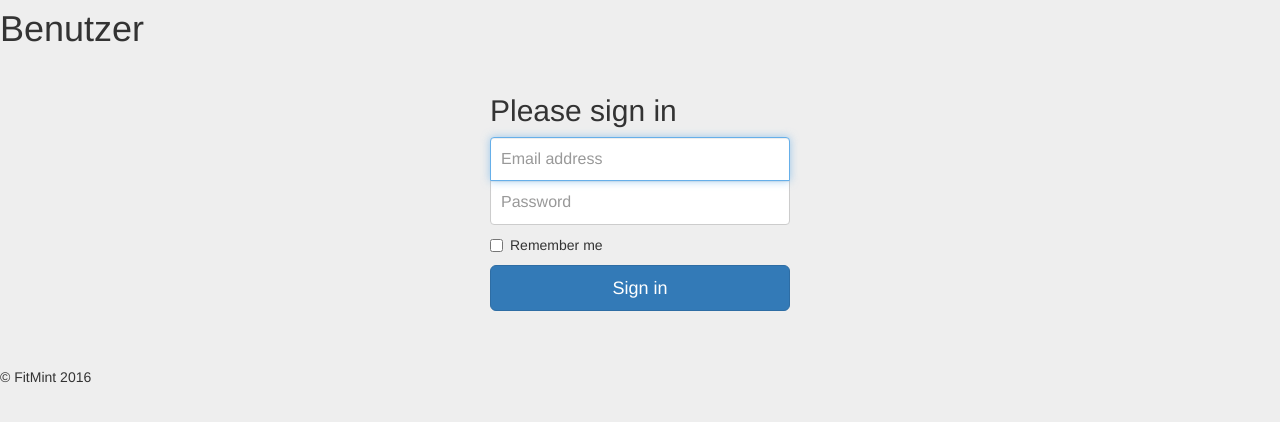
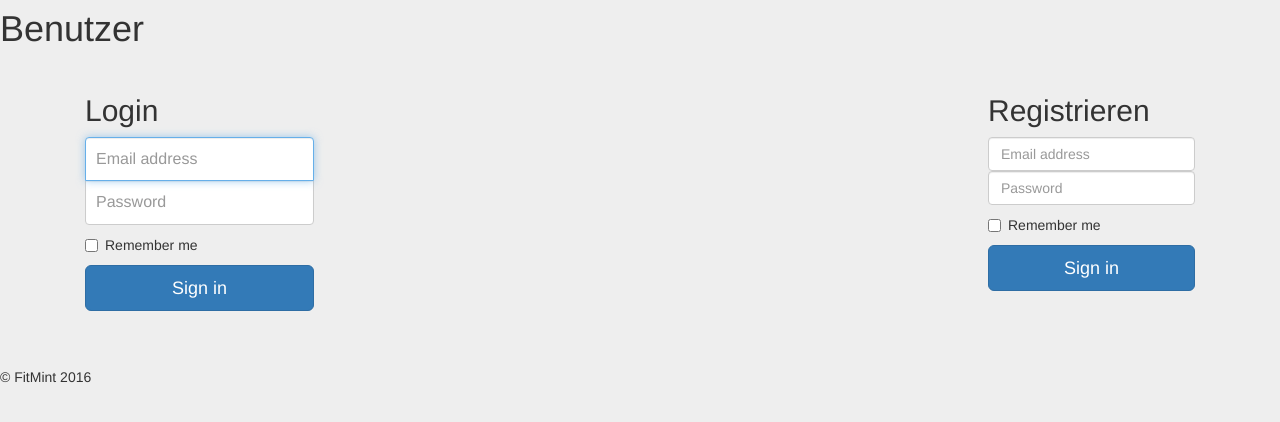
Before and after one commit to zabelz-bbc/FitMint, a PHP site: page /user/login in a window 1280 px wide. Shown: the part 51-473 px from the top of the page. Run offline with PHP 8.4, Linux system fonts and the light colour scheme; data that the repository does not hold is empty; a stand-in replaces the project's code that opens the database connection; some libraries are stand-ins or nearby versions.

Commit message:
Bin noch am Login dran bitte so stehen lassen

```diff
--- a/FitMint/public/css/style.css
+++ b/FitMint/public/css/style.css
@@ -28,10 +28,11 @@ body {
   background-color: #eee;
 }
 
-.form-signin {
+.form-signin1 {
   max-width: 330px;
   padding: 15px;
   margin: 0 auto;
+  float: right;
 }
 .form-signin .form-signin-heading,
 .form-signin .checkbox {
@@ -62,3 +63,9 @@ body {
   border-top-left-radius: 0;
   border-top-right-radius: 0;
 }
+.form-signin {
+  max-width: 330px;
+  padding: 15px;
+  margin: 0 auto;
+  float: left;
+}
--- a/FitMint/view/user_login.php
+++ b/FitMint/view/user_login.php
@@ -2,7 +2,7 @@
     <div class="container">
 
       <form class="form-signin">
-        <h2 class="form-signin-heading">Please sign in</h2>
+        <h2 class="form-signin-heading">Login</h2>
         <label for="inputEmail" class="sr-only">Email address</label>
         <input type="email" id="inputEmail" class="form-control" placeholder="Email address" required autofocus>
         <label for="inputPassword" class="sr-only">Password</label>
@@ -15,4 +15,22 @@
         <button class="btn btn-lg btn-primary btn-block" type="submit">Sign in</button>
       </form>
 
-    </div> <!-- /container -->
+
+
+
+
+      <form class="form-signin1">
+        <h2 class="form-signin-heading">Registrieren</h2>
+        <label for="inputEmail" class="sr-only">Email address</label>
+        <input type="email" id="inputEmail" class="form-control" placeholder="Email address" required autofocus>
+        <label for="inputPassword" class="sr-only">Password</label>
+        <input type="password" id="inputPassword" class="form-control" placeholder="Password" required>
+        <div class="checkbox">
+          <label>
+            <input type="checkbox" value="remember-me"> Remember me
+          </label>
+        </div>
+        <button class="btn btn-lg btn-primary btn-block" type="submit">Sign in</button>
+      </form>
+
+  </div> <!-- /container -->
```
